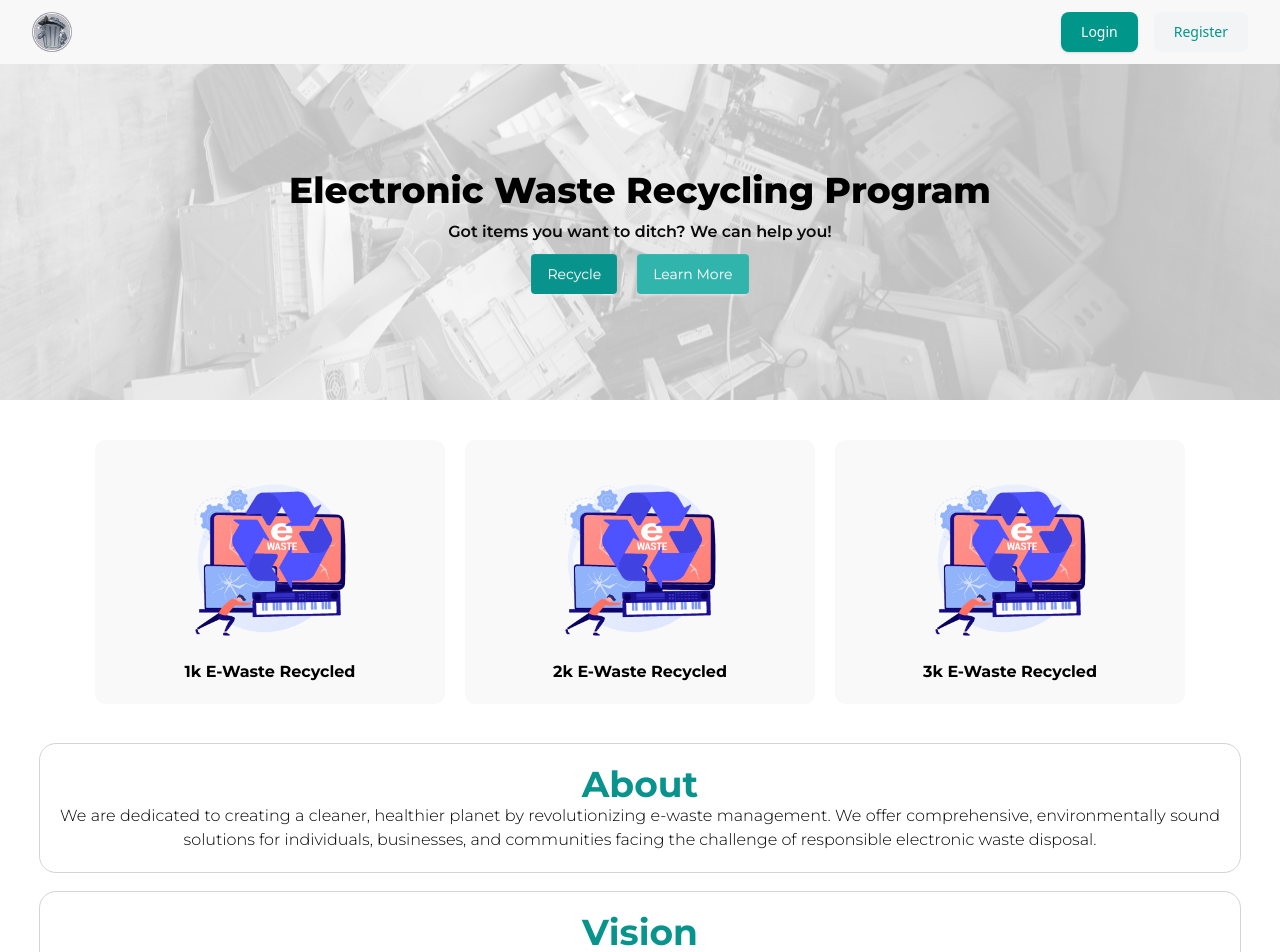
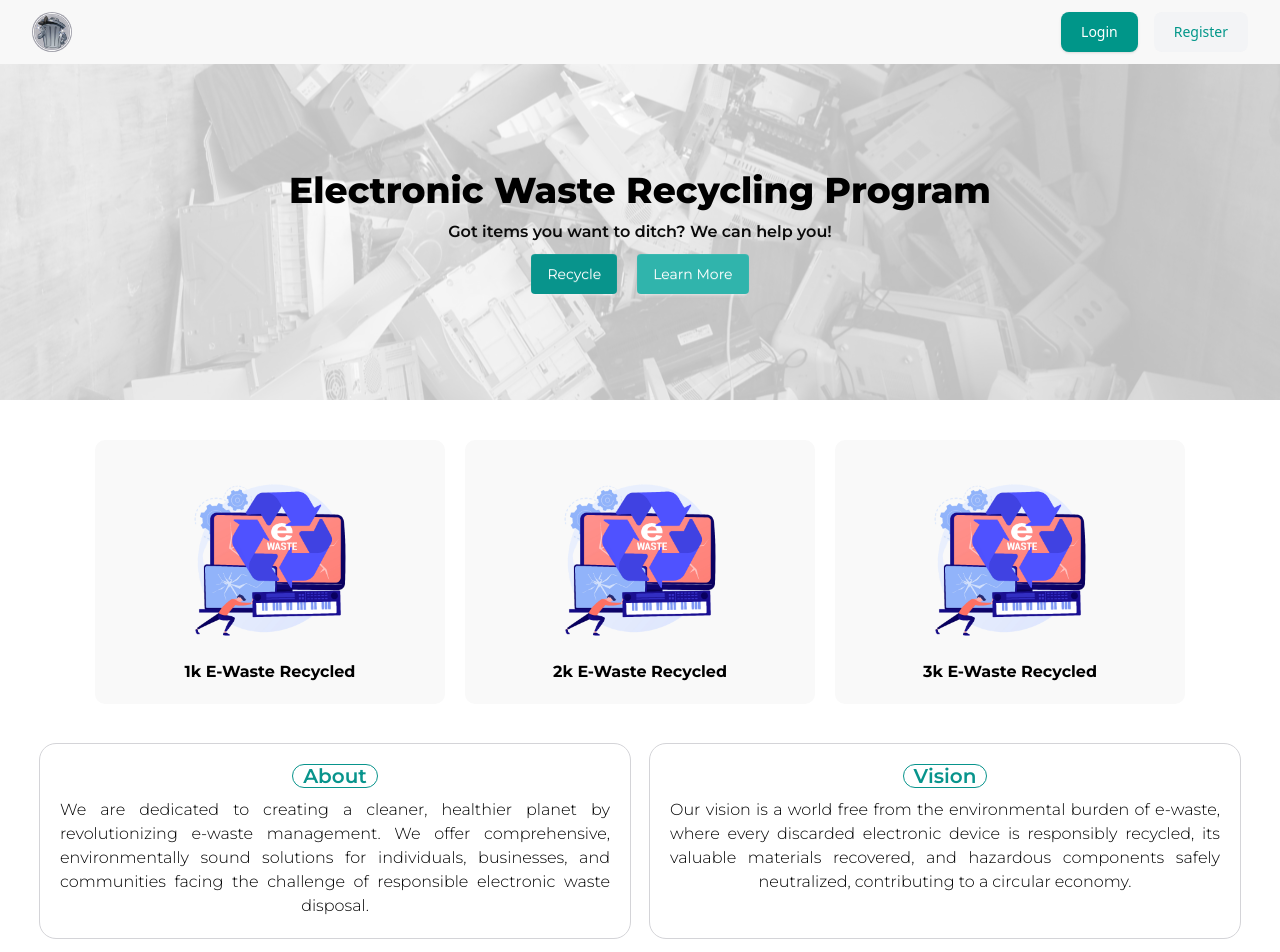
Before and after one commit to Cakwei/E-Waste, a React (Vite) app in the folder Front/: page / in a window 1280 px wide. Shown: the top 952 px of the page. Built offline with nearby package versions, Linux system fonts and the light colour scheme.

Commit message:
Stuck in AuthProvider stage

```diff
--- a/Front/src/App.tsx
+++ b/Front/src/App.tsx
@@ -3,15 +3,23 @@ import Login from "./pages/Login";
 import Register from "./pages/Register";
 import "./styles/App.css";
 import { BrowserRouter, Routes, Route } from "react-router";
+import { AuthContext } from "@/lib/Auth";
+import { useContext } from "react";
+
+export function useAuth() {
+  return useContext(AuthContext);
+}
 
 function App() {
   return (
     <BrowserRouter>
-      <Routes>
-        <Route path="/" element={<Home />} />
-        <Route path="/login" element={<Login />} />
-        <Route path="/register" element={<Register />} />
-      </Routes>
+      <AuthContext value={{ user: null, token: "" }}>
+        <Routes>
+          <Route path="/" element={<Home />} />
+          <Route path="/login" element={<Login />} />
+          <Route path="/register" element={<Register />} />
+        </Routes>
+      </AuthContext>
     </BrowserRouter>
   );
 }
--- a/Front/src/components/About.tsx
+++ b/Front/src/components/About.tsx
@@ -1,8 +1,10 @@
 export default function AboutUs() {
   return (
-    <div className="mt-10 flex flex-wrap gap-5 [text-align-last:center]">
-      <div className="rounded-2xl p-5 text-justify text-black outline outline-zinc-300">
-        <h1 className="text-center text-4xl font-bold text-[#08948c]">About</h1>
+    <div className="mt-10 flex flex-wrap justify-center gap-5 [text-align-last:center] sm:flex-nowrap">
+      <div className="flex basis-[50%] flex-col items-center gap-2.5 rounded-2xl p-5 text-justify text-black outline outline-zinc-300">
+        <h1 className="badge rounded-4xl border border-[#08948c] p-2.5 text-center text-xl font-semibold text-[#08948c]">
+          About
+        </h1>
         <p>
           We are dedicated to creating a cleaner, healthier planet by
           revolutionizing e-waste management. We offer comprehensive,
@@ -12,8 +14,8 @@ export default function AboutUs() {
         </p>
       </div>
 
-      <div className="rounded-2xl p-5 text-justify text-black outline outline-zinc-300">
-        <h1 className="text-center text-4xl font-bold text-[#08948c]">
+      <div className="flex w-full basis-[50%] flex-col items-center gap-2.5 rounded-2xl p-5 text-justify text-black outline outline-zinc-300">
+        <h1 className="badge rounded-4xl border border-[#08948c] p-2.5 text-center text-xl font-semibold text-[#08948c]">
           Vision
         </h1>
         <p>
--- /dev/null
+++ b/Front/src/lib/Auth.ts
@@ -0,0 +1,9 @@
+import { createContext } from "react";
+interface ProviderProps {
+  user: string | null;
+  token: string;
+}
+export const AuthContext = createContext<ProviderProps>({
+  user: null,
+  token: "",
+});
--- a/Front/src/pages/Login.tsx
+++ b/Front/src/pages/Login.tsx
@@ -27,9 +27,9 @@ export default function Login() {
   return (
     <div className="">
       <Header />
-      <article className="mt-[64px] flex w-full items-center justify-center bg-[#056b66] p-10 min-[324px]:h-[calc(100vh-64px-250px)] sm:h-[calc(100vh-64px-192px)]">
+      <article className="mt-[64px] flex w-full items-center justify-center bg-[#056b66] p-5 min-[324px]:h-[calc(100vh-64px-250px)] sm:h-[calc(100vh-64px-192px)]">
         <form className="flex w-full max-w-[550px] min-w-[150px] flex-col gap-5 rounded-2xl bg-white p-10 outline outline-zinc-400">
-          <h1 className="mb-5 text-center text-4xl font-bold">SIGN IN</h1>
+          <h1 className="text-center text-4xl font-bold">SIGN IN</h1>
           <div className="">
             <label className="input validator w-full border border-zinc-300 focus-within:border-black focus-within:outline-none">
               <svg
@@ -102,6 +102,9 @@ export default function Login() {
           <button type="submit" className="btn border outline-none">
             Login
           </button>
+          <div className="flex w-full flex-col">
+            <div className="divider text-black">Quick Sign In</div>
+          </div>
         </form>
       </article>
       <Footer />
--- a/Front/src/pages/Register.tsx
+++ b/Front/src/pages/Register.tsx
@@ -1,6 +1,9 @@
 import Header from "../components/Header";
 import Footer from "../components/Footer";
-import { useEffect, useState } from "react";
+import { use, useEffect, useState } from "react";
+import { NavLink } from "react-router";
+import { useAuth } from "@/App";
+import { AuthContext } from "@/lib/Auth";
 
 interface FormData {
   username: string;
@@ -30,13 +33,17 @@ export default function Register() {
     }));
   };
 
-  useEffect(() => console.log(formData), [formData]);
+  const auth = useAuth();
+  useEffect(() => {
+    console.log(formData);
+  }, [formData]);
+
   return (
     <div className="">
       <Header />
-      <article className="mt-[64px] flex w-full items-center justify-center bg-[#056b66] p-10 min-[324px]:h-[calc(100vh-64px-250px)] sm:h-[calc(100vh-64px-192px)]">
+      <article className="mt-[64px] flex w-full items-center justify-center bg-[#056b66] p-5 min-[324px]:h-[calc(100vh-64px-250px)] sm:h-[calc(100vh-64px-192px)]">
         <form className="flex w-full max-w-[550px] min-w-[150px] flex-col gap-5 rounded-2xl bg-white p-10 outline outline-zinc-400">
-          <h1 className="mb-5 text-center text-4xl font-bold">SIGN UP</h1>
+          <h1 className="text-center text-4xl font-bold">SIGN UP</h1>
           <div className="">
             <label className="input validator w-full border border-zinc-300 focus-within:border-black focus-within:outline-none">
               <svg
@@ -119,6 +126,12 @@ export default function Register() {
               placeholder="Password"
             />
           </label>
+          <div className="flex justify-between">
+            <NavLink to="/login" className="hover:link">
+              I have an account already
+            </NavLink>
+          </div>
+
           <button
             name="password"
             type="submit"
--- a/Front/tsconfig.json
+++ b/Front/tsconfig.json
@@ -9,5 +9,5 @@
     "paths": {
       "@/*": ["./src/*"]
     }
-  }
+  },
 }
```
